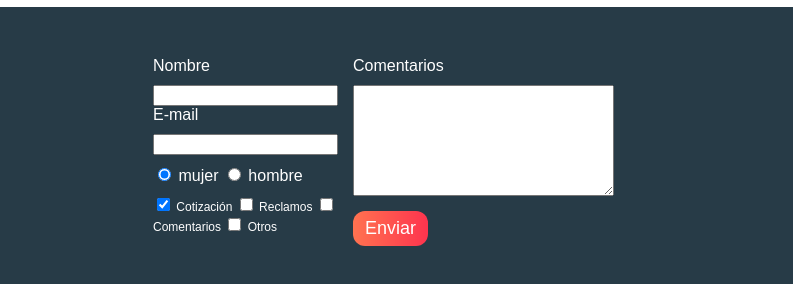
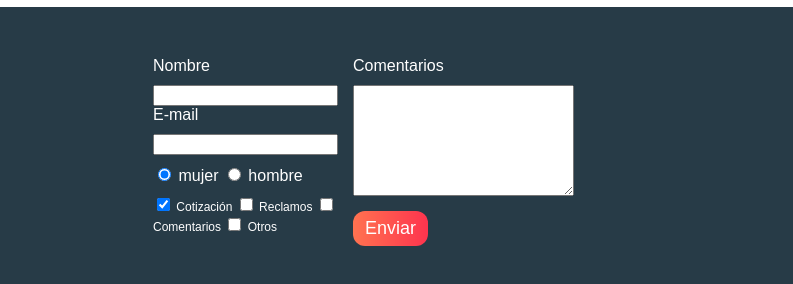
Before and after one commit to darwelX/invie, a plain HTML site: page index.html in a window 1280 px wide. Shown: the part 1166-1450 px from the top of the page, 487-1280 px from the left. Drawn offline with Linux system fonts and the light colour scheme; a web font is replaced by a local one.

Commit message:
se ajusto el tamaño de la caja de comentarios

```diff
--- a/index.html
+++ b/index.html
@@ -5,7 +5,7 @@
     <meta charset="utf-8"/>
     <link href='https://fonts.googleapis.com/css?family=Montserrat:400,700|Allerta' rel='stylesheet' type='text/css'>
     <link rel="stylesheet" href="css/invie.css"/>
-    <!-- <link rel="stylesheet" media="(max-width: 800px)" href="css/media-querie.css"/> -->
+    <!--<link rel="stylesheet" media="(max-width: 800px)" href="css/media-querie.css"/>-->
   </head>
   <body>
     <section id="portada" class="portada background"> <!-- portada -->
@@ -96,7 +96,7 @@
           </div>
           <div class="col2">
             <label for="comentarios">Comentarios</label>
-            <textarea name="comantarios" id="comentarios" cols="30" rows="7"></textarea>
+            <textarea name="comantarios" id="comentarios" cols="25" rows="7"></textarea>
             <input type="submit" value="Enviar" class="button"/>
           </div>
         </form>
```
